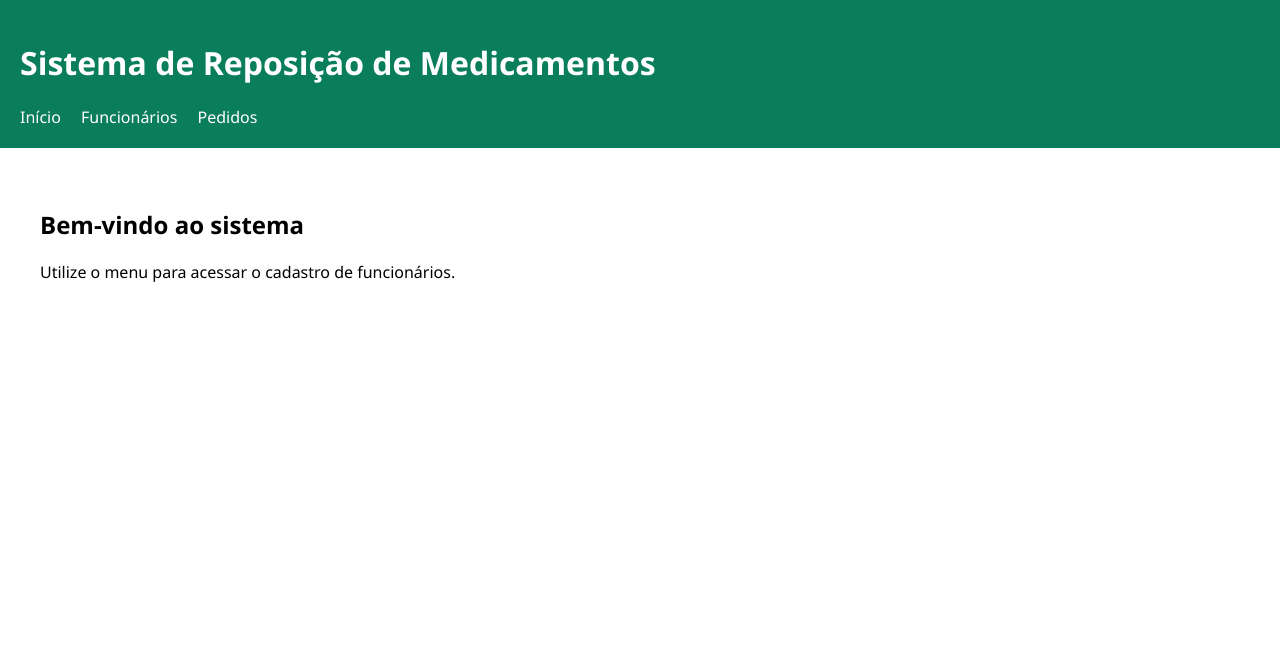
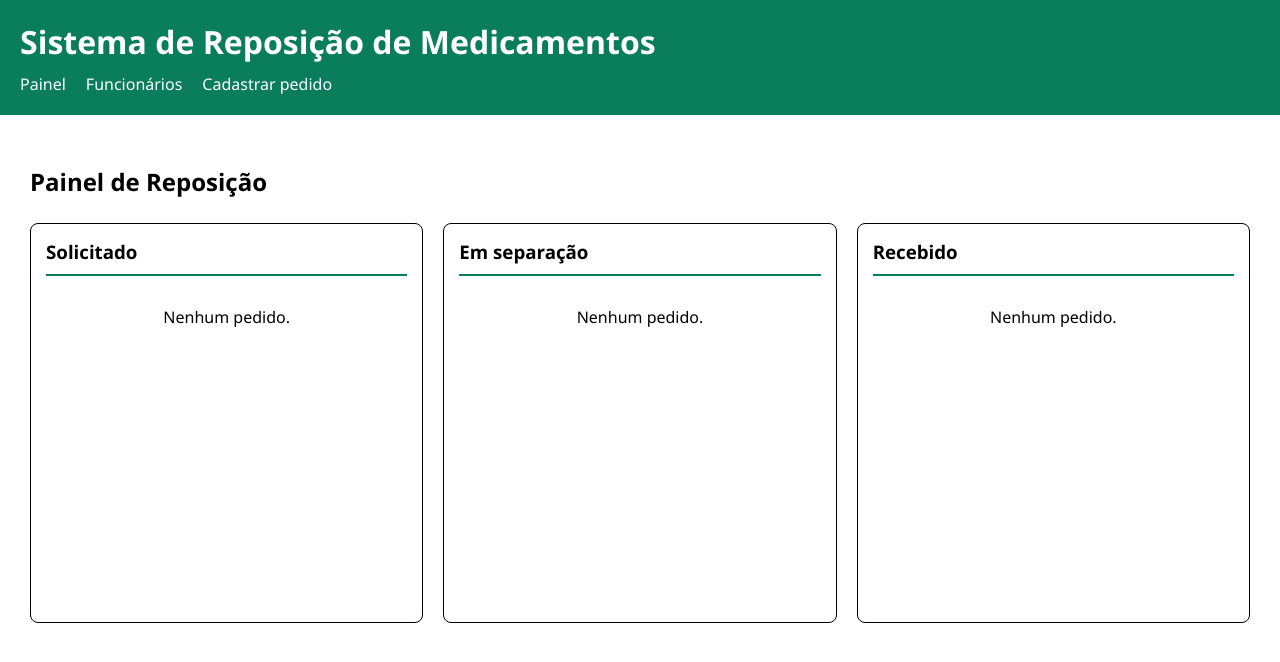
Before and after one commit to arthurbeckhauser/teste_saep, a PHP site: page / in a window 1280 px wide. Shown: the top 662 px of the page. Run offline with PHP 8.4, Linux system fonts and the light colour scheme; tables that the repository leaves empty or names only in its code hold one stand-in row (values such as "Sample post").

Commit message:
add - mudei index e criei exlcuir e editar os pedidos e alterar status

```diff
--- a/public/index.php
+++ b/public/index.php
@@ -1,12 +1,51 @@
+<?php
+
+require_once "../conexao.php";
+
+$sql = "SELECT
+            p.id,
+            p.medicamento,
+            p.quantidade,
+            p.categoria,
+            p.urgencia,
+            p.status,
+            f.nome AS funcionario
+        FROM pedidos p
+        INNER JOIN funcionarios f ON p.funcionario_id = f.id
+        ORDER BY
+            CASE p.urgencia
+                WHEN 'alta' THEN 1
+                WHEN 'media' THEN 2
+                WHEN 'baixa' THEN 3
+            END,
+            p.id DESC";
+
+$result = $conn->query($sql);
+
+$pedidos = [
+    "solicitado" => [],
+    "em_separacao" => [],
+    "recebido" => []
+];
+
+while ($pedido = $result->fetch_assoc()) {
+    $pedidos[$pedido["status"]][] = $pedido;
+}
+
+?>
+
 <!DOCTYPE html>
-<html lang="en">
+<html lang="pt-BR">
+
 <head>
+
     <meta charset="UTF-8">
     <meta name="viewport" content="width=device-width, initial-scale=1.0">
-    <title>Sistema de Reposição</title>
-</head>
 
-<style>
+    <title>Painel de Reposição</title>
+
+    <style>
+
         * {
             box-sizing: border-box;
             font-family: "Segoe UI", sans-serif;
@@ -15,12 +54,17 @@
         body {
             margin: 0;
             background-color: #FFFFFF;
+            color: #000000;
         }
 
         header {
             background-color: #0A7D5A;
             color: #FFFFFF;
             padding: 20px;
+        }
+
+        header h1 {
+            margin: 0;
         }
 
         nav {
@@ -35,27 +79,176 @@
         }
 
         main {
-            padding: 40px;
+            padding: 30px;
         }
+
+        h2 {
+            margin-bottom: 25px;
+        }
+
+        .painel {
+            display: grid;
+            grid-template-columns: repeat(3, 1fr);
+            gap: 20px;
+        }
+
+        .coluna {
+            border: 1px solid #000000;
+            border-radius: 8px;
+            padding: 15px;
+            min-height: 400px;
+        }
+
+        .coluna h3 {
+            margin-top: 0;
+            padding-bottom: 10px;
+            border-bottom: 2px solid #0A7D5A;
+        }
+
+        .card {
+            border: 1px solid #000000;
+            border-radius: 6px;
+            padding: 15px;
+            margin-bottom: 15px;
+            background-color: #FFFFFF;
+        }
+
+        .card p {
+            margin: 7px 0;
+        }
+
+        .alta {
+            font-weight: bold;
+        }
+
+        .acoes {
+            margin-top: 15px;
+            display: flex;
+            flex-direction: column;
+            gap: 8px;
+        }
+
+        .acoes a,
+        .acoes button {
+            display: block;
+            width: 100%;
+            padding: 8px;
+            border: none;
+            border-radius: 4px;
+            text-align: center;
+            text-decoration: none;
+            cursor: pointer;
+            background-color: #0A7D5A;
+            color: #FFFFFF;
+            font-size: 14px;
+        }
+
+        .acoes select {
+            width: 100%;
+            padding: 8px;
+            border: 1px solid #000000;
+            border-radius: 4px;
+            background-color: #FFFFFF;
+        }
+
+        .vazio {
+            text-align: center;
+            margin-top: 30px;
+        }
+
+        @media (max-width: 900px) {
+            .painel {
+                grid-template-columns: 1fr;
+            }
+        }
+
     </style>
+
 </head>
 
 <body>
 
 <header>
+
     <h1>Sistema de Reposição de Medicamentos</h1>
 
     <nav>
-        <a href="index.php">Início</a>
+        <a href="index.php">Painel</a>
         <a href="funcionarios.php">Funcionários</a>
-        <a href="pedidos.php">Pedidos</a>
+        <a href="pedidos.php">Cadastrar pedido</a>
     </nav>
+
 </header>
 
 <main>
-    <h2>Bem-vindo ao sistema</h2>
-    <p>Utilize o menu para acessar o cadastro de funcionários.</p>
+
+    <h2>Painel de Reposição</h2>
+
+    <div class="painel">
+
+        <!-- SOLICITADO -->
+        <div class="coluna">
+
+            <h3>Solicitado</h3>
+
+            <?php if (empty($pedidos["solicitado"])): ?>
+
+                <p class="vazio">Nenhum pedido.</p>
+
+            <?php endif; ?>
+
+            <?php foreach ($pedidos["solicitado"] as $pedido): ?>
+
+                <?php include "card_pedido.php"; ?>
+
+            <?php endforeach; ?>
+
+        </div>
+
+
+        <!-- EM SEPARAÇÃO -->
+        <div class="coluna">
+
+            <h3>Em separação</h3>
+
+            <?php if (empty($pedidos["em_separacao"])): ?>
+
+                <p class="vazio">Nenhum pedido.</p>
+
+            <?php endif; ?>
+
+            <?php foreach ($pedidos["em_separacao"] as $pedido): ?>
+
+                <?php include "card_pedido.php"; ?>
+
+            <?php endforeach; ?>
+
+        </div>
+
+
+        <!-- RECEBIDO -->
+        <div class="coluna">
+
+            <h3>Recebido</h3>
+
+            <?php if (empty($pedidos["recebido"])): ?>
+
+                <p class="vazio">Nenhum pedido.</p>
+
+            <?php endif; ?>
+
+            <?php foreach ($pedidos["recebido"] as $pedido): ?>
+
+                <?php include "card_pedido.php"; ?>
+
+            <?php endforeach; ?>
+
+        </div>
+
+    </div>
+
 </main>
 
 </body>
+
 </html>
```
Also changed, not shown: public/alterar_status.php (added, +33 -0 lines), public/card_pedido.php (added, +98 -0 lines), public/excluir_pedido.php (added, +26 -0 lines).
